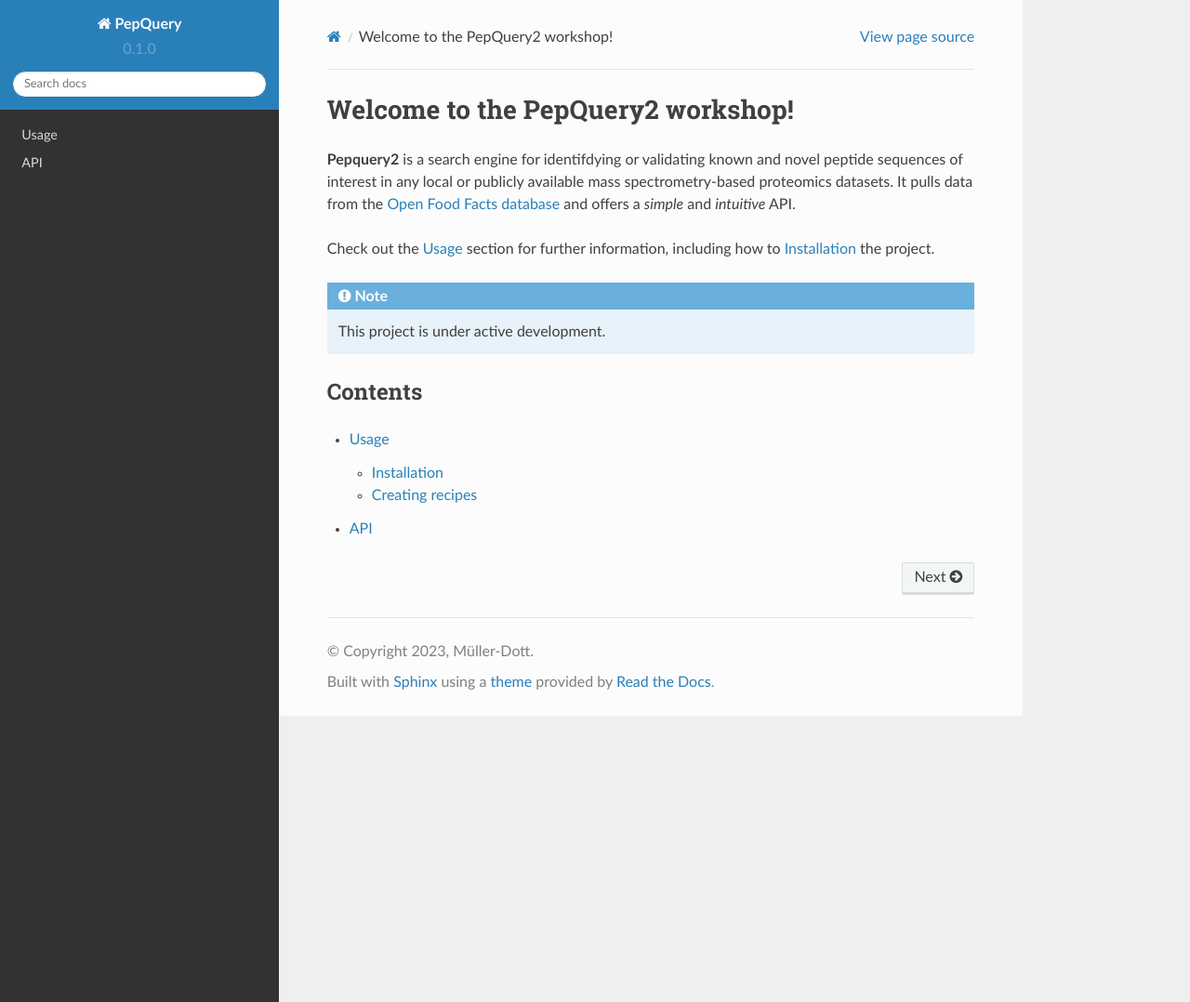
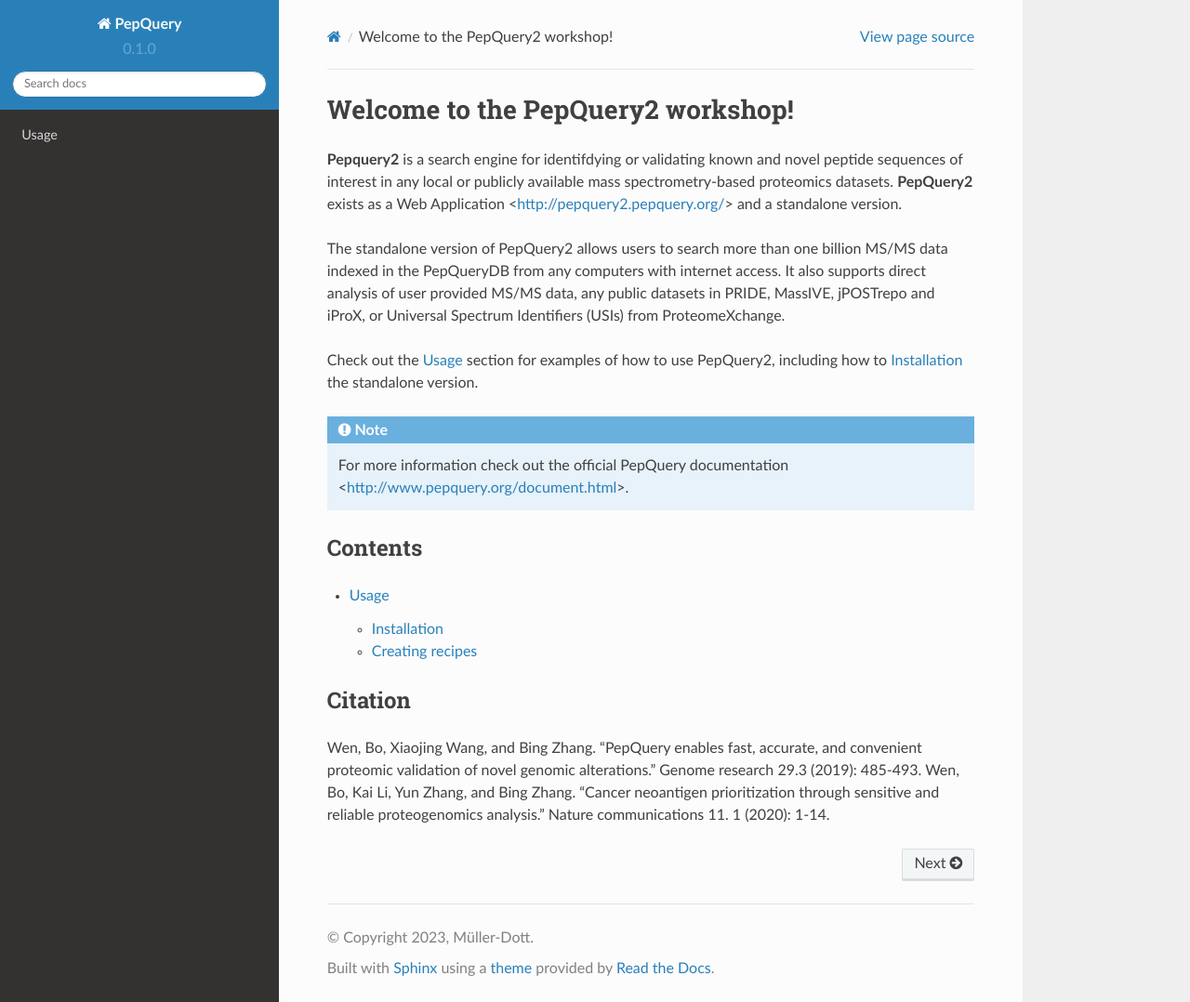
Before and after one commit to smuellerd/pepquery, a Sphinx documentation site: the page built from docs/source/index.rst, in a window 1280 px wide and 1078 px high. Shown: the whole window at 93% size. Built offline with Sphinx 7.4.7 and the Read the Docs theme 2.0.0, drawn with Linux system fonts in a browser that asks for light colours.

Commit message:
Update index.rst

```diff
--- a/docs/source/index.rst
+++ b/docs/source/index.rst
@@ -4,15 +4,20 @@
 **Pepquery2** is a search engine for identifdying or validating
 known and novel peptide sequences of interest in any local or publicly available
 mass spectrometry-based proteomics datasets.
-It pulls data from the `Open Food Facts database <https://world.openfoodfacts.org/>`_
-and offers a *simple* and *intuitive* API.
+**PepQuery2** exists as a Web Application <http://pepquery2.pepquery.org/> and a standalone version.
 
-Check out the :doc:`usage` section for further information, including
-how to :ref:`installation` the project.
+The standalone version of PepQuery2 allows users to search more than one billion MS/MS data indexed
+in the PepQueryDB from any computers with internet access. It also supports direct analysis of user provided
+MS/MS data, any public datasets in PRIDE, MassIVE, jPOSTrepo and iProX, or Universal Spectrum
+Identifiers (USIs) from ProteomeXchange.
+
+Check out the :doc:`usage` section for examples of how to use PepQuery2, including
+how to :ref:`installation` the standalone version.
+
 
 .. note::
 
-   This project is under active development.
+   For more information check out the official PepQuery documentation <http://www.pepquery.org/document.html>.
 
 Contents
 --------
@@ -20,4 +25,9 @@
 .. toctree::
 
    usage
-   api
+
+
+Citation
+--------
+Wen, Bo, Xiaojing Wang, and Bing Zhang. "PepQuery enables fast, accurate, and convenient proteomic validation of novel genomic alterations." Genome research 29.3 (2019): 485-493.
+Wen, Bo, Kai Li, Yun Zhang, and Bing Zhang. "Cancer neoantigen prioritization through sensitive and reliable proteogenomics analysis." Nature communications 11. 1 (2020): 1-14.
```
